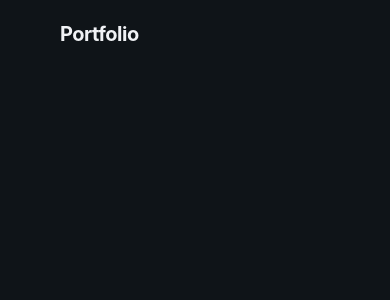
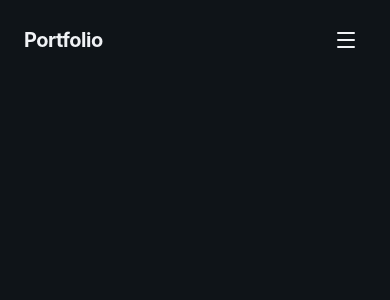
Before and after one commit to Sujal4927/Portfolio, a React (Vite) app: page / in a window 390 px wide. Shown: the top 300 px of the page. Built offline with nearby package versions, Linux system fonts and the light colour scheme.

Commit message:
package added

```diff
--- a/package.json
+++ b/package.json
@@ -11,6 +11,7 @@
   },
   "dependencies": {
     "@tailwindcss/vite": "^4.3.4",
+    "lucide-react": "^1.70.0",
     "react": "^19.3.1",
     "react-dom": "^19.3.1",
     "tailwindcss": "^4.3.4"
--- a/src/layout/Navbar.jsx
+++ b/src/layout/Navbar.jsx
@@ -1,6 +1,5 @@
+import { Menu } from "lucide-react"
 import Button from "../components/Button"
-
-
 
 const Navbar = () => {
 
@@ -13,7 +12,7 @@ const Navbar = () => {
 
   return (
     <header className="fixed top-0 left-0 right-0 bg-transparent py-5 ">
-      <nav className="container flex items-center mx-auto px-15 justify-between">
+      <nav className="container flex items-center mx-auto px-6 justify-between">
         <a href="#" className="text-xl font-bold tracking-tight hover:text-primary ">Portfolio</a>
 
         {/* Desktop nav */}
@@ -35,8 +34,13 @@ const Navbar = () => {
         </div> */}
 
         {/* Mobile Menu Button */}
+        <button className="md:hidden p-2 text-foreground">
+          <Menu size={24}/>
+        </button>
+      </nav>
 
-      </nav>
+      {/* Mobile Menu */}
+      <div className="md:hidden glass"></div>
     </header>
   )
 }
```
Also changed, not shown: 1 other file (tests, documents, lock files or other folders).
